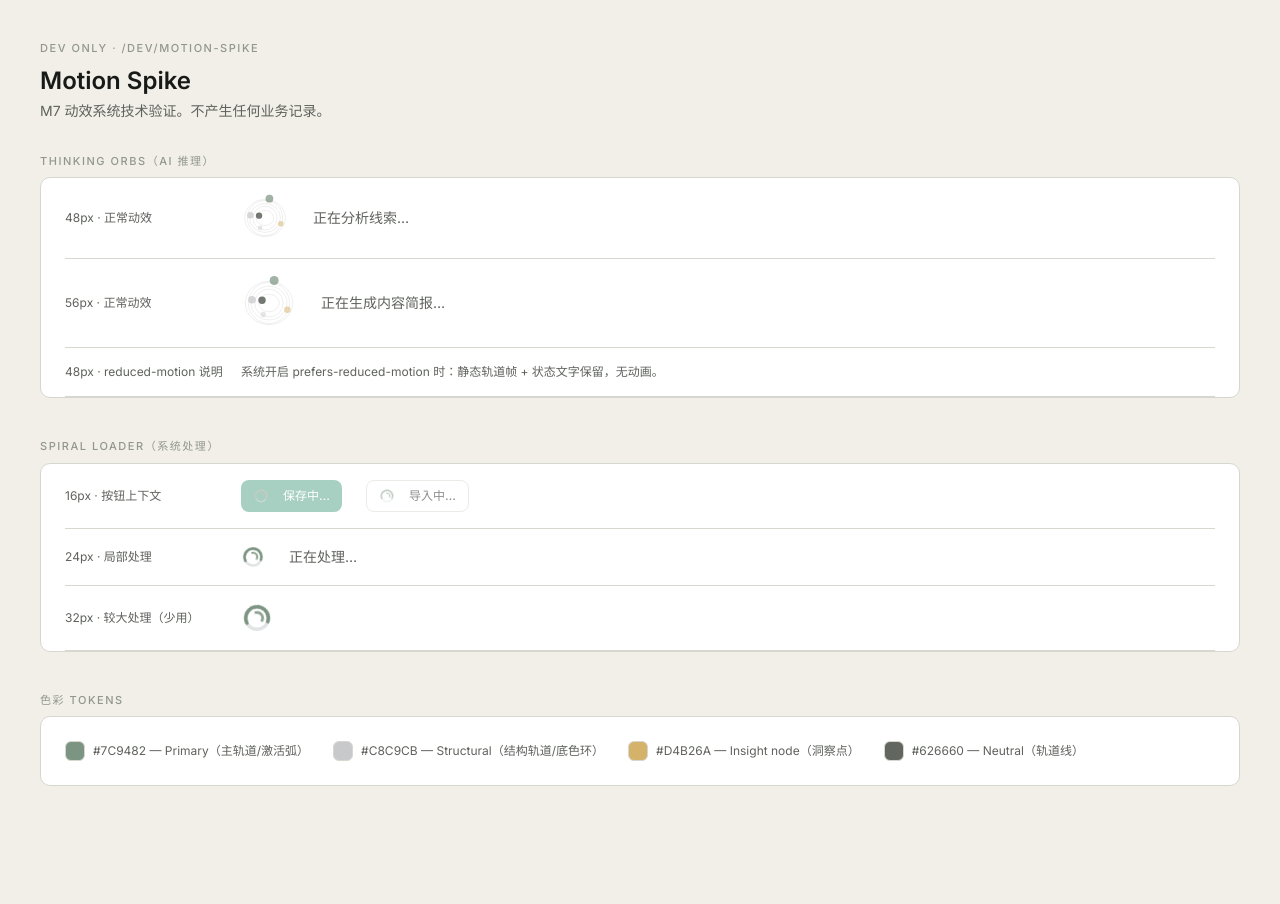
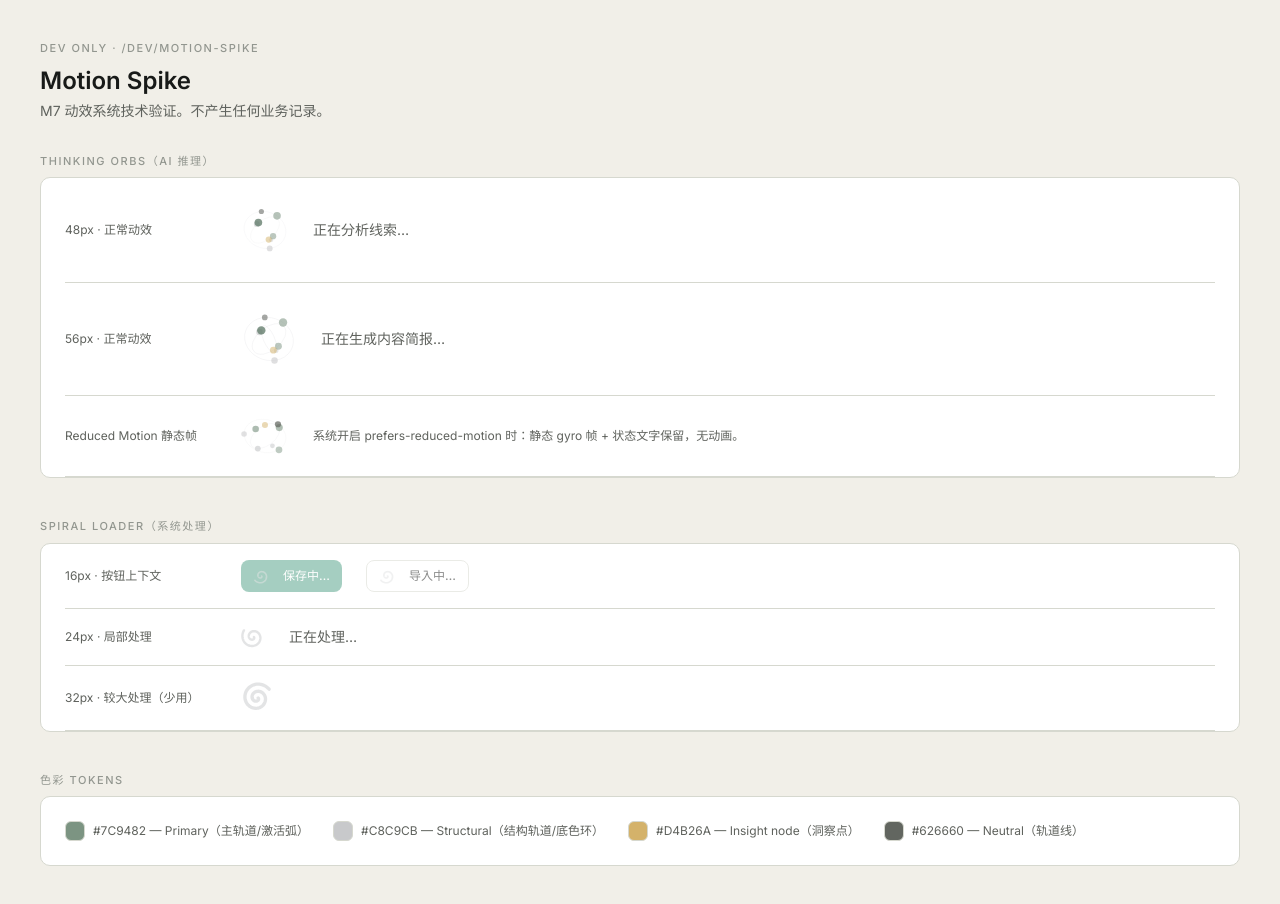
Before and after one commit to halexzd686-cloud/contentloop, a Next.js app: page /dev/motion-spike in a window 1280 px wide. Before the commit the page ends 826 px from the top, so only its background shows below. Built offline with nearby package versions, Linux system fonts and the light colour scheme.

Commit message:
feat(motion): M7-D17.6B visual fidelity pass — gyro orbital planes, true spiral path

```diff
--- a/app/dev/motion-spike/page.tsx
+++ b/app/dev/motion-spike/page.tsx
@@ -3,6 +3,12 @@
 import { ThinkingOrbs } from "@/components/motion/thinking-orbs";
 import { SpiralLoader } from "@/components/motion/spiral-loader";
 import { Button } from "@/components/ui/button";
+
+/** Reduced-motion preview without flipping the OS setting: the same
+ *  static gyro frame the component draws under prefers-reduced-motion. */
+function StaticOrbsPreview() {
+  return <ThinkingOrbs size={48} staticFrame />;
+}
 
 /**
  * M7 motion spike — isolated dev-only validation surface.
@@ -36,16 +42,21 @@ export default function MotionSpike() {
         </h2>
         <div className="mt-2 rounded-[10px] border border-border bg-workspace px-6">
           <Row label="48px · 正常动效">
-            <ThinkingOrbs size={48} />
+            <span className="py-3">
+              <ThinkingOrbs size={48} />
+            </span>
             <span className="text-sm text-ink-secondary">正在分析线索…</span>
           </Row>
           <Row label="56px · 正常动效">
-            <ThinkingOrbs size={56} />
+            <span className="py-3">
+              <ThinkingOrbs size={56} />
+            </span>
             <span className="text-sm text-ink-secondary">正在生成内容简报…</span>
           </Row>
-          <Row label="48px · reduced-motion 说明">
+          <Row label="Reduced Motion 静态帧">
+            <StaticOrbsPreview />
             <span className="text-xs text-ink-secondary">
-              系统开启 prefers-reduced-motion 时：静态轨道帧 + 状态文字保留，无动画。
+              系统开启 prefers-reduced-motion 时：静态 gyro 帧 + 状态文字保留，无动画。
             </span>
           </Row>
         </div>
--- a/components/motion/spiral-loader.tsx
+++ b/components/motion/spiral-loader.tsx
@@ -1,15 +1,55 @@
 "use client";
 
+import { useMemo } from "react";
+
 /**
- * SpiralLoader — ContentLoop system-processing motion (M7).
+ * SpiralLoader — ContentLoop system-processing motion (M7 visual
+ * fidelity pass).
  *
- * SVG + CSS only. Active arc on a quiet track, transparent background.
- * Crisp at 16px (button context), no layout shift. Reduced-motion:
- * static spiral glyph; surrounding text carries the processing state.
+ * True Archimedean spiral geometry (r = a + bθ), not a broken ring.
+ * Track = full faint spiral; active = a segment moving along the path
+ * via stroke-dashoffset (not rotation-only). Optical-size variants:
+ * 16px ≈ 1.4 turns (simplest, strongest stroke), 24px ≈ 1.6, 32px ≈ 1.9.
+ * Reduced-motion: static spiral glyph; surrounding text carries state.
  */
 
 const ACTIVE = "#7C9482";
 const TRACK = "#C8C9CB";
+
+/** Optical variants — turns / stroke tuned per size for legibility. */
+function variantFor(size: number) {
+  if (size <= 16) return { turns: 1.4, stroke: 2.4 };
+  if (size <= 24) return { turns: 1.6, stroke: 2.4 };
+  return { turns: 1.9, stroke: 2.5 };
+}
+
+/** Build an Archimedean spiral path in a 24×24 viewBox. */
+function spiralPath(turns: number): { d: string; length: number } {
+  const cx = 12;
+  const cy = 12;
+  const a0 = 0.9; // inner radius
+  const b = (11.2 - a0) / (turns * Math.PI * 2);
+  const steps = Math.ceil(turns * 64);
+  let d = "";
+  let length = 0;
+  let px = 0;
+  let py = 0;
+  for (let i = 0; i <= steps; i++) {
+    const th = (i / steps) * turns * Math.PI * 2;
+    const r = a0 + b * th;
+    const x = cx + Math.cos(th) * r;
+    const y = cy + Math.sin(th) * r;
+    if (i === 0) {
+      d = `M ${x.toFixed(2)} ${y.toFixed(2)}`;
+    } else {
+      d += ` L ${x.toFixed(2)} ${y.toFixed(2)}`;
+      length += Math.hypot(x - px, y - py);
+    }
+    px = x;
+    py = y;
+  }
+  return { d, length };
+}
 
 export function SpiralLoader({
   size = 16,
@@ -18,9 +58,14 @@ export function SpiralLoader({
   size?: number;
   className?: string;
 }) {
-  const stroke = size <= 16 ? 2.2 : 2.6;
-  const r = 8.5;
-  const arc = Math.PI * r; // half circumference
+  const { d, length, stroke } = useMemo(() => {
+    const v = variantFor(size);
+    const s = spiralPath(v.turns);
+    return { d: s.d, length: s.length, stroke: v.stroke };
+  }, [size]);
+
+  // active segment: ~42% of the path, traveling inward→outward
+  const seg = length * 0.42;
 
   return (
     <svg
@@ -30,28 +75,32 @@ export function SpiralLoader({
       className={`spiral-loader ${className}`}
       role="status"
       aria-label="处理中"
-      style={{ display: "inline-block", verticalAlign: "middle", flexShrink: 0 }}
+      style={{
+        display: "inline-block",
+        verticalAlign: "middle",
+        flexShrink: 0,
+        ["--spiral-length" as never]: `${length.toFixed(1)}`,
+        ["--spiral-seg" as never]: `${seg.toFixed(1)}`,
+      }}
     >
-      <circle
-        cx="12" cy="12" r={r}
-        fill="none" stroke={TRACK} strokeWidth={stroke}
+      {/* track: full spiral, faint structural */}
+      <path
+        d={d}
+        fill="none"
+        stroke={TRACK}
+        strokeWidth={stroke}
+        strokeLinecap="round"
         opacity={0.5}
       />
-      <circle
-        cx="12" cy="12" r={r}
-        fill="none" stroke={ACTIVE} strokeWidth={stroke}
+      {/* active segment travels along the spiral path */}
+      <path
+        d={d}
+        fill="none"
+        stroke={ACTIVE}
+        strokeWidth={stroke}
         strokeLinecap="round"
-        strokeDasharray={`${arc * 1.25} ${arc * 2.75}`}
-        className="spiral-loader-arc"
-      />
-      {/* inner spiral turn — the distinguishing glyph, static or not */}
-      <circle
-        cx="12" cy="12" r={4.2}
-        fill="none" stroke={ACTIVE} strokeWidth={stroke * 0.8}
-        strokeLinecap="round"
-        strokeDasharray={`${Math.PI * 4.2 * 0.7} ${Math.PI * 4.2 * 1.3}`}
-        className="spiral-loader-arc-inner"
-        opacity={0.85}
+        strokeDasharray={`${seg.toFixed(1)} ${(length + seg).toFixed(1)}`}
+        className="spiral-loader-active"
       />
     </svg>
   );
--- a/components/motion/thinking-orbs.tsx
+++ b/components/motion/thinking-orbs.tsx
@@ -3,42 +3,75 @@
 import { useEffect, useRef } from "react";
 
 /**
- * ThinkingOrbs — ContentLoop AI reasoning motion (M7).
+ * ThinkingOrbs — ContentLoop AI reasoning motion (M7 visual fidelity pass).
  *
- * Canvas 2D gyro/orbital system: controlled dots on tilted orbits,
- * depth (z) drives size/opacity, slow plane precession. A precision
- * reasoning instrument — not random particles, not bouncing dots.
+ * Canvas 2D gyro: multiple projected 3D-style orbital PLANES, each with
+ * distinct tilt / ellipse ratio / orientation / precession. 8 controlled
+ * particles distributed across planes; z-depth drives size + opacity +
+ * color strength (painter's algorithm, far drawn first). One rare gold
+ * insight particle. Orbit strokes are thin, faint, structural — the eye
+ * reads moving spatial particles, not rings.
  *
- * Performance contract: zero React re-renders per frame (all canvas),
- * RAF cleanup on unmount, DPR ≤ 2, pauses when offscreen or tab hidden,
- * static representative frame under prefers-reduced-motion.
+ * Unchanged engineering contract: zero per-frame React renders, RAF
+ * cleanup, DPR ≤ 2, offscreen/hidden pause, reduced-motion static frame.
  */
 
 const COLORS = {
-  primary: "#7C9482", // ContentLoop primary
-  structural: "#C8C9CB", // structural orbits
-  insight: "#D4B26A", // insight node (single gold)
-  neutral: "#626660", // track
+  primary: "#7C9482",
+  primaryDeep: "#5F7A68", // front-particle strength
+  structural: "#C8C9CB",
+  insight: "#D4B26A",
+  neutral: "#626660",
 };
 
-interface Orb {
+interface Plane {
+  tiltX: number; // plane tilt around X (drives depth)
+  rotZ: number; // plane orientation on screen
+  ratio: number; // ellipse ratio (not circles)
   radius: number; // orbital radius factor
-  tilt: number; // orbital plane tilt (radians)
-  phase: number; // start phase
-  speed: number; // angular speed
-  size: number; // base dot radius
+  precession: number; // gyro drift speed
+  drift: number; // slow orientation drift
+}
+
+interface Particle {
+  plane: number;
+  phase: number;
+  speed: number;
+  size: number; // base radius factor
   color: string;
+  deepColor?: string; // front-of-depth stronger color
 }
+
+// Distinct gyro planes — deliberately non-concentric in orientation.
+const PLANES: Plane[] = [
+  { tiltX: -0.52, rotZ: 0.24, ratio: 0.86, radius: 0.94, precession: 0.10, drift: 0.016 },
+  { tiltX: 0.44, rotZ: -0.62, ratio: 0.62, radius: 0.74, precession: -0.13, drift: -0.012 },
+  { tiltX: 0.18, rotZ: 1.05, ratio: 0.78, radius: 0.55, precession: 0.16, drift: 0.02 },
+];
+
+const PARTICLES: Particle[] = [
+  { plane: 0, phase: 0.0, speed: 0.92, size: 0.082, color: COLORS.primary, deepColor: COLORS.primaryDeep },
+  { plane: 0, phase: 2.3, speed: 0.92, size: 0.062, color: COLORS.structural },
+  { plane: 0, phase: 4.4, speed: 1.12, size: 0.056, color: COLORS.neutral },
+  { plane: 1, phase: 0.9, speed: -1.05, size: 0.074, color: COLORS.primary, deepColor: COLORS.primaryDeep },
+  { plane: 1, phase: 3.1, speed: -0.88, size: 0.058, color: COLORS.structural },
+  { plane: 2, phase: 1.7, speed: 1.28, size: 0.066, color: COLORS.primary, deepColor: COLORS.primaryDeep },
+  { plane: 2, phase: 5.2, speed: 1.28, size: 0.052, color: COLORS.structural },
+  // the single exceptional insight node
+  { plane: 1, phase: 5.6, speed: -0.7, size: 0.072, color: COLORS.insight },
+];
 
 export function ThinkingOrbs({
   size = 48,
   className = "",
+  staticFrame = false,
 }: {
   size?: number;
   className?: string;
+  /** Force the reduced-motion static frame (spike/preview contexts). */
+  staticFrame?: boolean;
 }) {
   const canvasRef = useRef<HTMLCanvasElement>(null);
-  const orbsRef = useRef<Orb[]>([]);
 
   useEffect(() => {
     const canvas = canvasRef.current;
@@ -46,21 +79,15 @@ export function ThinkingOrbs({
     const ctx = canvas.getContext("2d");
     if (!ctx) return;
 
-    const reduced = window.matchMedia("(prefers-reduced-motion: reduce)").matches;
-
-    // Deterministic orbital layout: 4 structural + 1 insight node.
-    orbsRef.current = [
-      { radius: 0.92, tilt: -0.42, phase: 0.0, speed: 1.0, size: 0.085, color: COLORS.primary },
-      { radius: 0.70, tilt: 0.36, phase: 1.4, speed: -0.85, size: 0.07, color: COLORS.structural },
-      { radius: 0.55, tilt: -0.18, phase: 2.6, speed: 1.15, size: 0.065, color: COLORS.structural },
-      { radius: 0.40, tilt: 0.55, phase: 4.1, speed: -1.3, size: 0.06, color: COLORS.neutral },
-      { radius: 0.80, tilt: 0.1, phase: 3.3, speed: 0.7, size: 0.075, color: COLORS.insight },
-    ];
+    const reduced =
+      staticFrame ||
+      window.matchMedia("(prefers-reduced-motion: reduce)").matches;
+    // Optical correction: 48px simplifies strokes + strengthens contrast
+    const compact = size <= 48;
 
     let raf = 0;
     let running = false;
     let inView = true;
-
     const dpr = Math.min(window.devicePixelRatio || 1, 2);
 
     const resize = () => {
@@ -69,73 +96,82 @@ export function ThinkingOrbs({
       canvas.style.width = `${size}px`;
       canvas.style.height = `${size}px`;
       ctx.setTransform(dpr, 0, 0, dpr, 0, 0);
-      if (reduced) drawStatic();
+      if (reduced) drawFrame(0.7);
     };
 
-    const drawOrb = (o: Orb, t: number) => {
+    /** Project a particle through its plane at time t → screen + depth. */
+    const project = (p: Particle, t: number) => {
+      const plane = PLANES[p.plane];
+      const tiltX = plane.tiltX + t * plane.precession;
+      const rotZ = plane.rotZ + t * plane.drift;
+      const a = p.phase + t * p.speed;
+
+      // point on ellipse (unit)
+      const x = Math.cos(a);
+      const y = Math.sin(a) * plane.ratio;
+      // tilt around X → depth
+      const y1 = y * Math.cos(tiltX);
+      const z = y * Math.sin(tiltX);
+      // orient on screen
+      const xs = x * Math.cos(rotZ) - y1 * Math.sin(rotZ);
+      const ys = x * Math.sin(rotZ) + y1 * Math.cos(rotZ);
+      return { x: xs, y: ys, z, plane };
+    };
+
+    const drawFrame = (t: number) => {
       const c = size / 2;
-      const precession = reduced ? 0 : t * 0.12;
-      const angle = o.phase + (reduced ? 0 : t * o.speed * 0.9);
-      const tilt = o.tilt + precession;
+      ctx.clearRect(0, 0, size, size);
 
-      // position on orbit (unit space)
-      const x0 = Math.cos(angle);
-      const y0 = Math.sin(angle);
-      const z0 = -Math.sin(angle) * Math.sin(tilt); // depth from tilt
+      // orbit tracks: thin, faint, secondary
+      for (let i = 0; i < PLANES.length; i++) {
+        if (compact && i === 2) continue; // 48px: simplest track set
+        const plane = PLANES[i];
+        const tiltX = plane.tiltX + t * plane.precession;
+        const rotZ = plane.rotZ + t * plane.drift;
+        ctx.save();
+        ctx.translate(c, c);
+        ctx.rotate(rotZ);
+        ctx.beginPath();
+        ctx.ellipse(
+          0, 0,
+          plane.radius * c * 0.94,
+          Math.max(1.2, plane.radius * c * 0.94 * plane.ratio * Math.cos(tiltX)),
+          0, 0, Math.PI * 2
+        );
+        ctx.strokeStyle = COLORS.structural;
+        ctx.globalAlpha = compact ? 0.16 : 0.2;
+        ctx.lineWidth = compact ? 0.6 : 0.75;
+        ctx.stroke();
+        ctx.restore();
+        ctx.globalAlpha = 1;
+      }
 
-      // project: tilt the orbit plane
-      const px = x0;
-      const py = y0 * Math.cos(tilt);
-      const pz = z0;
+      // particles, far → near (painter's algorithm)
+      const projected = PARTICLES.map((p) => ({ p, ...project(p, t) }))
+        .sort((a, b) => a.z - b.z);
 
-      const depth = (pz + 1) / 2; // 0..1 (far..near)
-      const scale = 0.55 + depth * 0.65;
-      const alpha = 0.25 + depth * 0.75;
-
+      for (const { p, x, y, z, plane } of projected) {
+        const depth = (z + 1) / 2; // 0 far … 1 near
+        const scale = (compact ? 0.45 : 0.42) + depth * (compact ? 1.05 : 1.0);
+        const alpha = 0.16 + depth * 0.84;
         ctx.beginPath();
         ctx.arc(
-        c + px * o.radius * c * 0.92,
-        c + py * o.radius * c * 0.92,
-        Math.max(0.8, o.size * size * scale),
-        0,
-        Math.PI * 2
+          c + x * plane.radius * c * 0.94,
+          c + y * plane.radius * c * 0.94,
+          Math.max(0.9, p.size * size * scale),
+          0, Math.PI * 2
         );
         ctx.globalAlpha = alpha;
-      ctx.fillStyle = o.color;
+        ctx.fillStyle =
+          p.deepColor && depth > 0.72 ? p.deepColor : p.color;
         ctx.fill();
-      ctx.globalAlpha = 1;
-    };
-
-    const drawTracks = () => {
-      const c = size / 2;
-      for (const o of orbsRef.current) {
-        ctx.beginPath();
-        ctx.ellipse(
-          c, c,
-          o.radius * c * 0.92,
-          Math.max(1, o.radius * c * 0.92 * Math.cos(o.tilt)),
-          0, 0, Math.PI * 2
-        );
-        ctx.strokeStyle = COLORS.neutral;
-        ctx.globalAlpha = 0.14;
-        ctx.lineWidth = 0.75;
-        ctx.stroke();
         ctx.globalAlpha = 1;
       }
     };
 
-    const drawStatic = () => {
-      ctx.clearRect(0, 0, size, size);
-      drawTracks();
-      for (const o of orbsRef.current) drawOrb(o, 0);
-    };
-
     const loop = (now: number) => {
       if (!running) return;
-      ctx.clearRect(0, 0, size, size);
-      drawTracks();
-      const t = now / 1000;
-      for (const o of orbsRef.current) drawOrb(o, t);
+      drawFrame(now / 1000);
       raf = requestAnimationFrame(loop);
     };
 
@@ -151,8 +187,12 @@ export function ThinkingOrbs({
     };
 
     resize();
+    if (reduced) {
+      const ro = new ResizeObserver(resize);
+      ro.observe(canvas);
+      return () => ro.disconnect();
+    }
 
-    if (!reduced) {
     const io = new IntersectionObserver(
       ([entry]) => {
         inView = entry.isIntersecting;
@@ -175,12 +215,7 @@ export function ThinkingOrbs({
       ro.disconnect();
       document.removeEventListener("visibilitychange", onVisibility);
     };
-    }
-
-    const ro = new ResizeObserver(resize);
-    ro.observe(canvas);
-    return () => ro.disconnect();
-  }, [size]);
+  }, [size, staticFrame]);
 
   return (
     <canvas
```
Also changed, not shown: app/globals.css (+8 -14 lines), 2 other files (tests, documents, lock files or other folders). Lines whose indentation alone changed are shown as unchanged.
